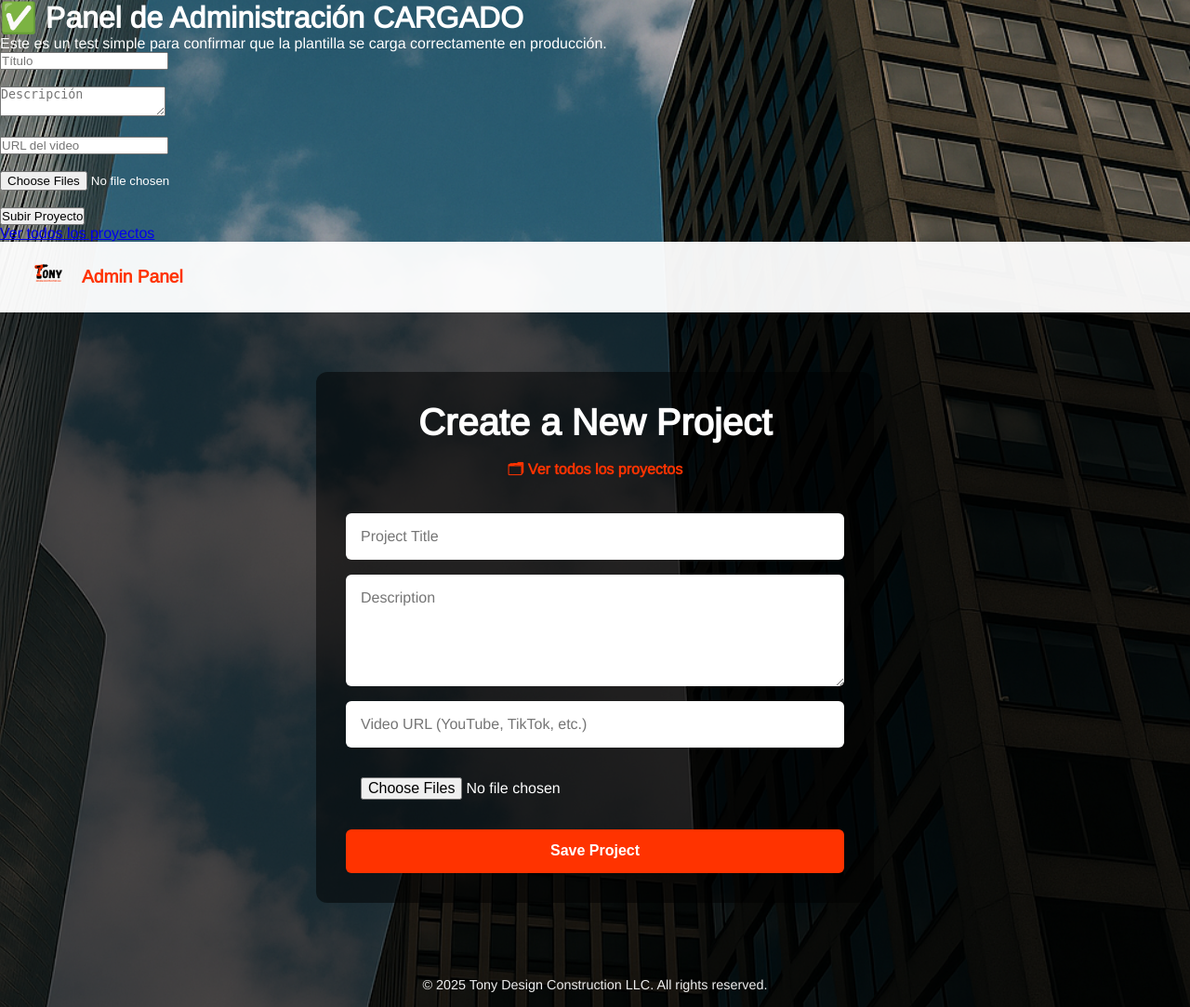
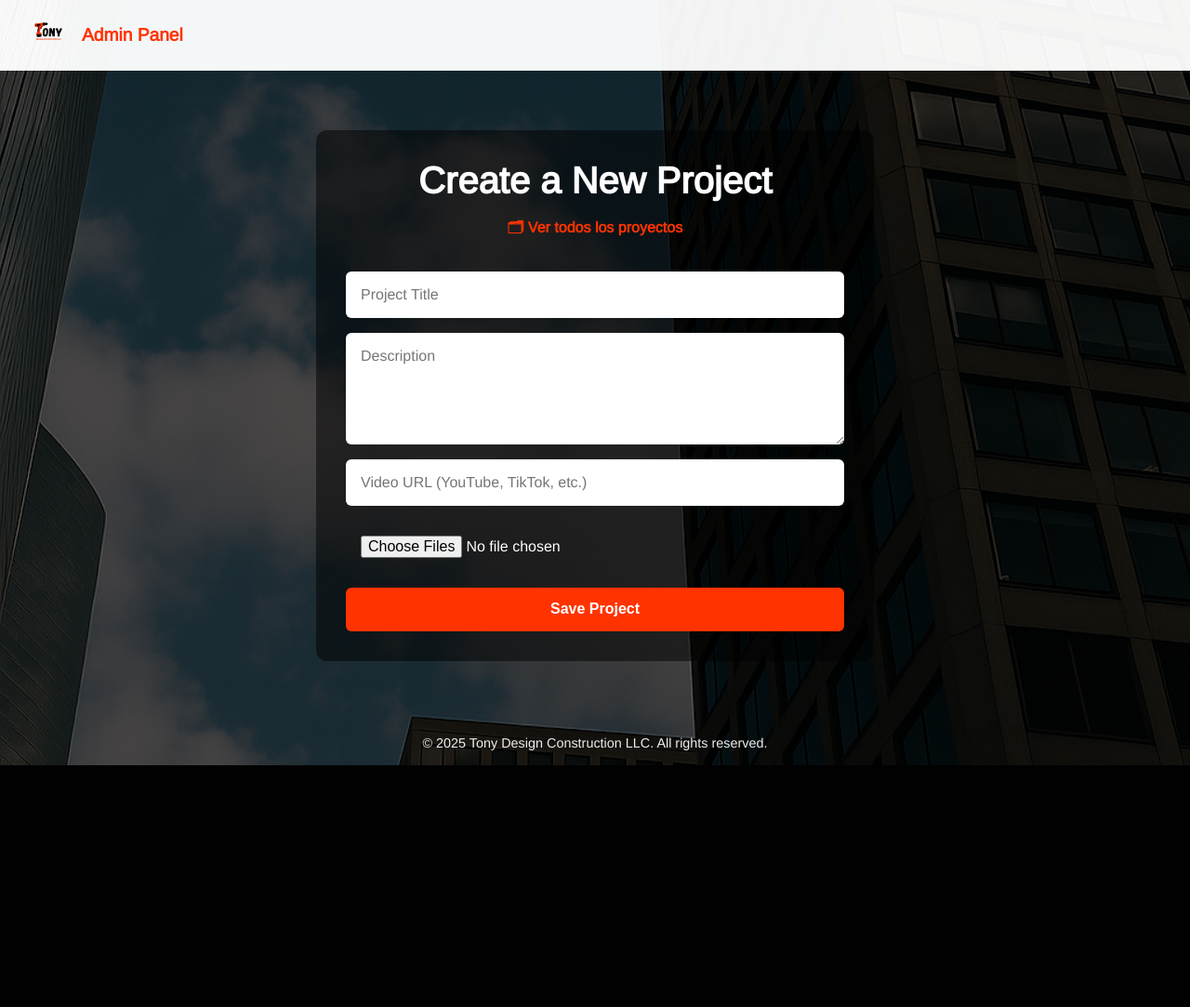
Before and after one commit to EndryMateo/Tony-Construction-BackEnd, a FastAPI app: page /admin in a window 1280 px wide. Shown: the whole page at 93% size. After the commit the page ends 823 px from the top, so only its background shows below. Run offline with FastAPI, Linux system fonts and the light colour scheme.

```diff
--- a/templates/admin.html
+++ b/templates/admin.html
@@ -23,27 +23,6 @@
     </script>
 
     <link href="https://fonts.googleapis.com/css2?family=Arimo&display=swap" rel="stylesheet" />
-<!DOCTYPE html>
-<html lang="en">
-<head>
-  <meta charset="UTF-8" />
-  <title>Admin Panel - TEST</title>
-</head>
-<body>
-  <h1>✅ Panel de Administración CARGADO</h1>
-  <p>Este es un test simple para confirmar que la plantilla se carga correctamente en producción.</p>
-
-  <form method="post" action="/admin/create-project" enctype="multipart/form-data">
-    <input type="text" name="title" placeholder="Título" required><br><br>
-    <textarea name="description" placeholder="Descripción" required></textarea><br><br>
-    <input type="url" name="video_url" placeholder="URL del video" required><br><br>
-    <input type="file" name="images" multiple required><br><br>
-    <button type="submit">Subir Proyecto</button>
-  </form>
-
-  <p><a href="/admin/projects">Ver todos los proyectos</a></p>
-</body>
-</html>
 
     <style>
       :root {
```
